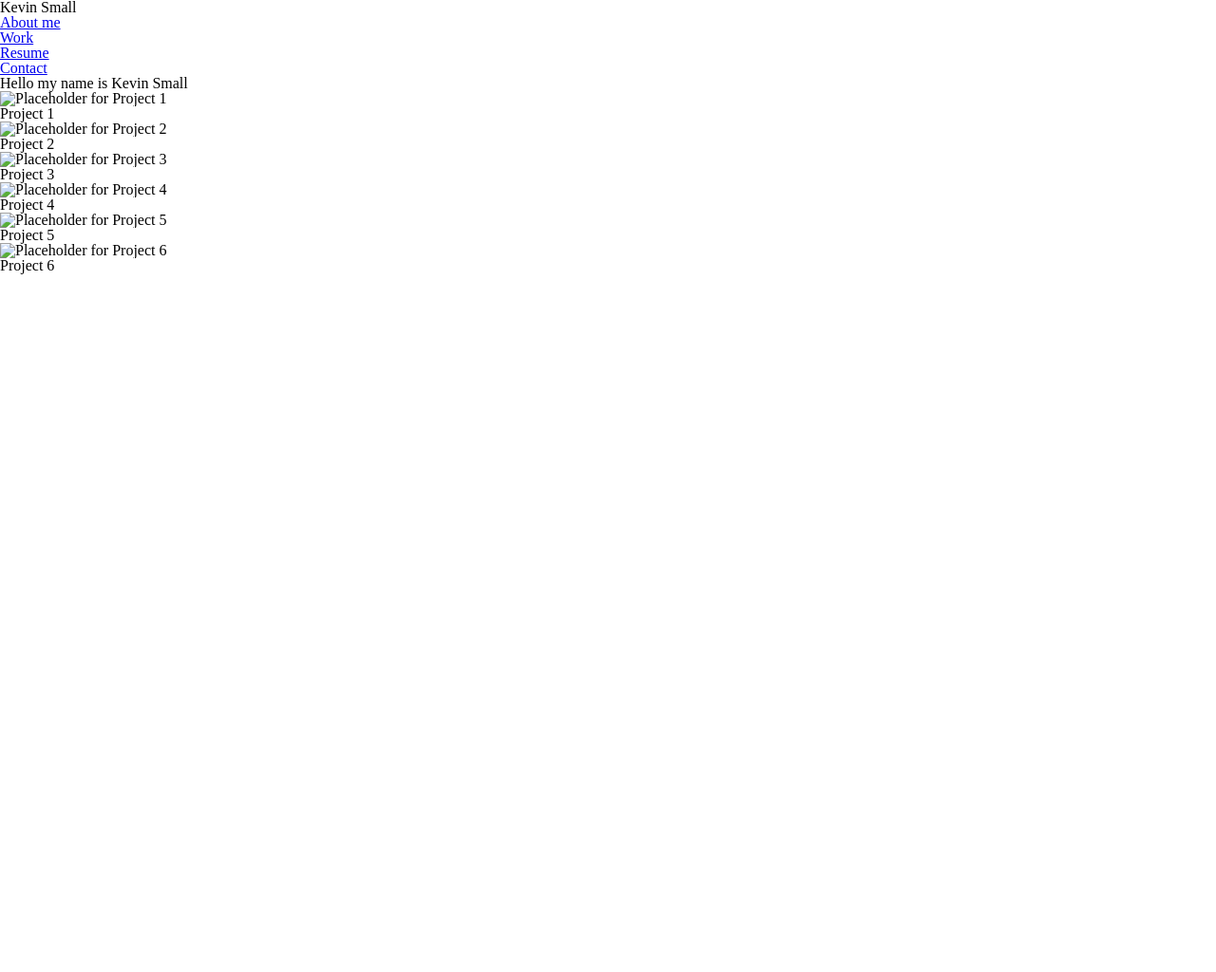
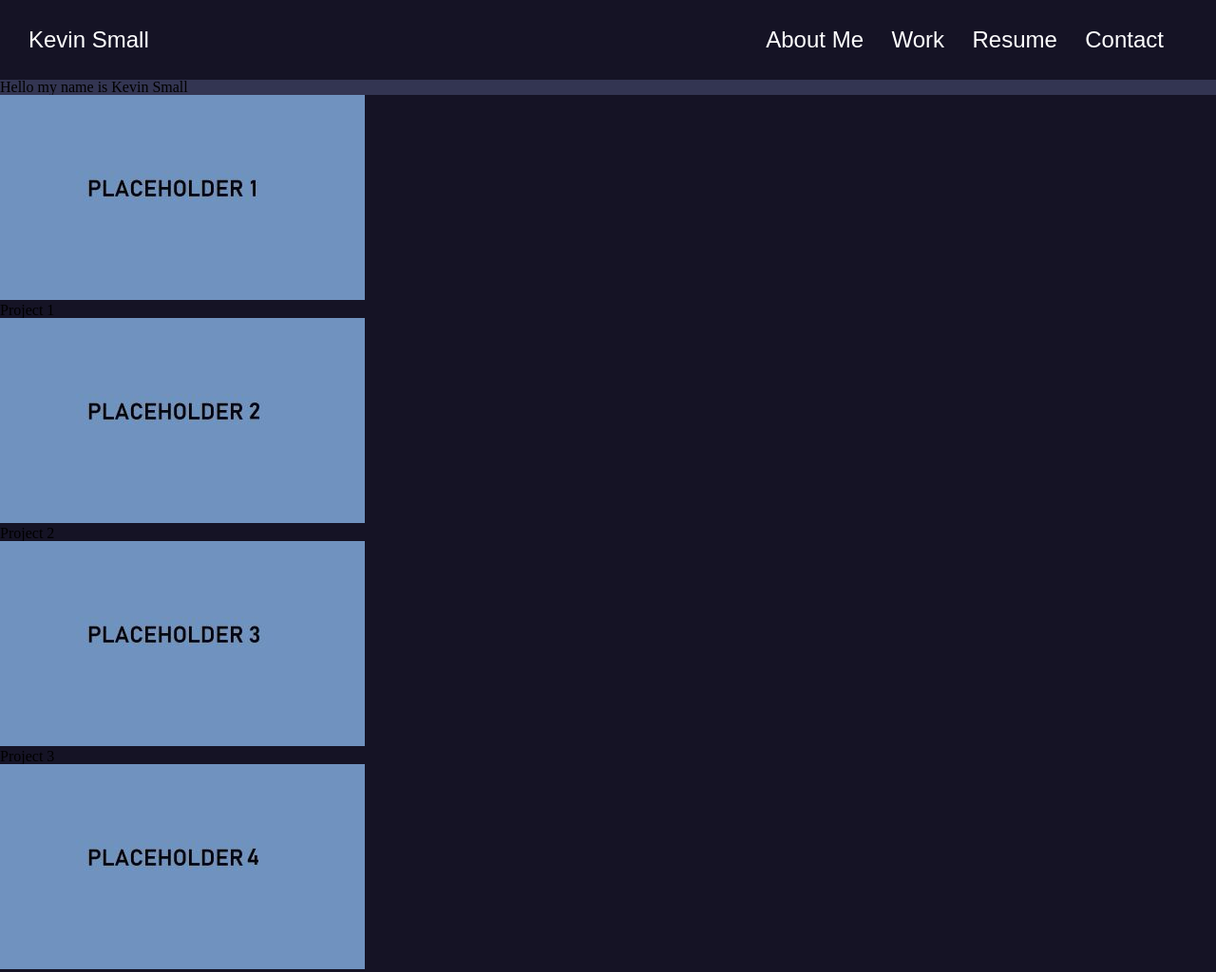
Before and after one commit to Kevrev/professional_portfolio, a plain HTML site: page index.html in a window 1280 px wide. Shown: the top 1024 px of the page at 95% size. Before the commit the page ends 800 px from the top, so only its background shows below. Drawn offline with Linux system fonts and the light colour scheme.

Commit message:
Formatted header HTML/CSS, added placeholder project images, and fixed all 'sec' elements into proper 'section' elements

```diff
--- a/assets/css/style.css
+++ b/assets/css/style.css
@@ -0,0 +1,47 @@
+* {
+    box-sizing: border-box;
+    padding: 0;
+    margin: 0;
+}
+
+body {
+    background-color: #333552
+}
+
+header {
+    padding: 30px;
+    font-family: 'Arial', sans-serif;
+    background-color: #151325;
+}
+
+header h1 {
+    display: inline-block;
+    font-size: 150%;
+    color: #ffffff;
+}
+
+header div {
+    padding-bottom: 20px;
+    float: right;
+    margin-right: 25px;
+}
+
+header div ul {
+    list-style-type: none;
+}
+
+header div ul li {
+    display: inline-block;
+    margin-left: 25px;
+}
+
+header div ul li a {
+    color: #ffffff;
+    text-decoration: none;
+    font-size: 150%;
+    /* font-weight: 700; */
+}
+
+.work {
+    background-color: #151325;
+}
--- a/index.html
+++ b/index.html
@@ -1,5 +1,6 @@
 <!DOCTYPE html>
 <html lang="en">
+
 <head>
     <meta charset="UTF-8">
     <meta http-equiv="X-UA-Compatible" content="IE=edge">
@@ -8,12 +9,13 @@
     <link rel="stylesheet" href="./assets/css/style.css">
     <title>Kevin Small's Portfolio</title>
 </head>
+
 <body>
     <header>
         <h1>Kevin Small</h1>
         <div>
             <ul>
-                <li><a href="#about">About me</a></li>
+                <li><a href="#about">About Me</a></li>
                 <li><a href="#work">Work</a></li>
                 <li><a href="#resume">Resume</a></li>
                 <li><a href="#contact">Contact</a></li>
@@ -21,43 +23,44 @@
         </div>
     </header>
     <!-- Introduction and name -->
-    <sec>
+    <section>
       <h2>Hello my name is Kevin Small</h2>
-    </sec>
-    <sec id="work">
+    </section>
+    <section id="work" class="work">
         <div class="container">
-            <img src=".assets/images/placeholder1.jpg" alt="Placeholder for Project 1"/>
+            <img src="./assets/images/placeholder1.jpg" alt="Placeholder for Project 1"/>
             <div class="image-text">Project 1</div>
         </div>
         <div class="container">
-            <img src=".assets/images/placeholder2.jpg" alt="Placeholder for Project 2"/>
+            <img src="./assets/images/placeholder2.jpg" alt="Placeholder for Project 2"/>
             <div class="image-text">Project 2</div>
         </div>
         <div class="container">
-            <img src=".assets/images/placeholder3.jpg" alt="Placeholder for Project 3"/>
+            <img src="./assets/images/placeholder3.jpg" alt="Placeholder for Project 3"/>
             <div class="image-text">Project 3</div>
         </div>
         <div class="container">
-            <img src=".assets/images/placeholder4.jpg" alt="Placeholder for Project 4"/>
+            <img src="./assets/images/placeholder4.jpg" alt="Placeholder for Project 4"/>
             <div class="image-text">Project 4</div>
         </div>
         <div class="container">
-            <img src=".assets/images/placeholder5.jpg" alt="Placeholder for Project 5"/>
+            <img src="./assets/images/placeholder5.jpg" alt="Placeholder for Project 5"/>
             <div class="image-text">Project 5</div>
         </div>
         <div class="container">
-            <img src=".assets/images/placeholder6.jpg" alt="Placeholder for Project 6"/>
+            <img src="./assets/images/placeholder6.jpg" alt="Placeholder for Project 6"/>
             <div class="image-text">Project 6</div>
         </div>
-    </sec>
-    <sec id="Resume">
+    </section>
+    <section id="Resume">
         <div></div>
-    </sec>
-    <sec id="contact">
+    </section>
+    <section id="contact">
         <div></div>
-    </sec>
+    </section>
     <footer>
         <!-- PLACEHOLDER -->
     </footer>
 </body>
+
 </html>
```
Also changed, not shown: assets/images/placeholder1.jpg (added), assets/images/placeholder2.jpg (added), assets/images/placeholder3.jpg (added), assets/images/placeholder4.jpg (added), assets/images/placeholder5.jpg (added), assets/images/placeholder6.jpg (added).
